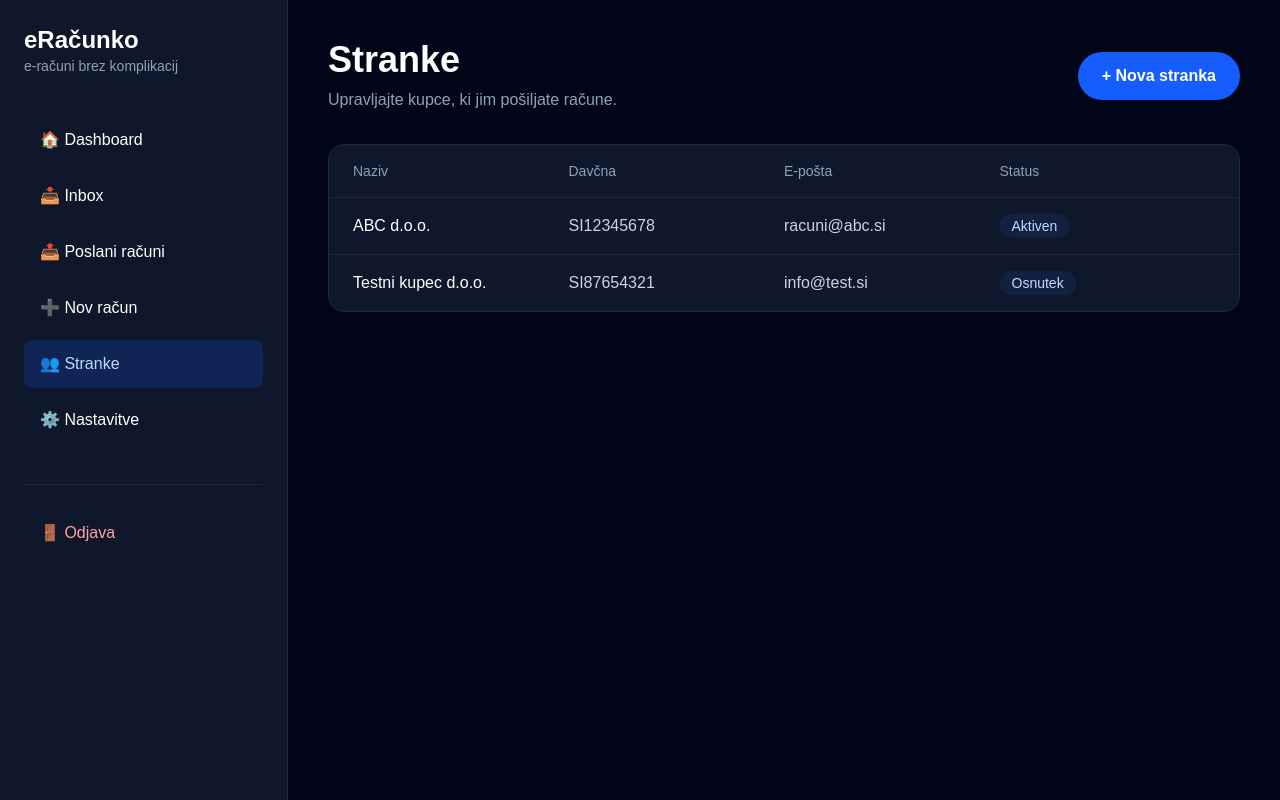
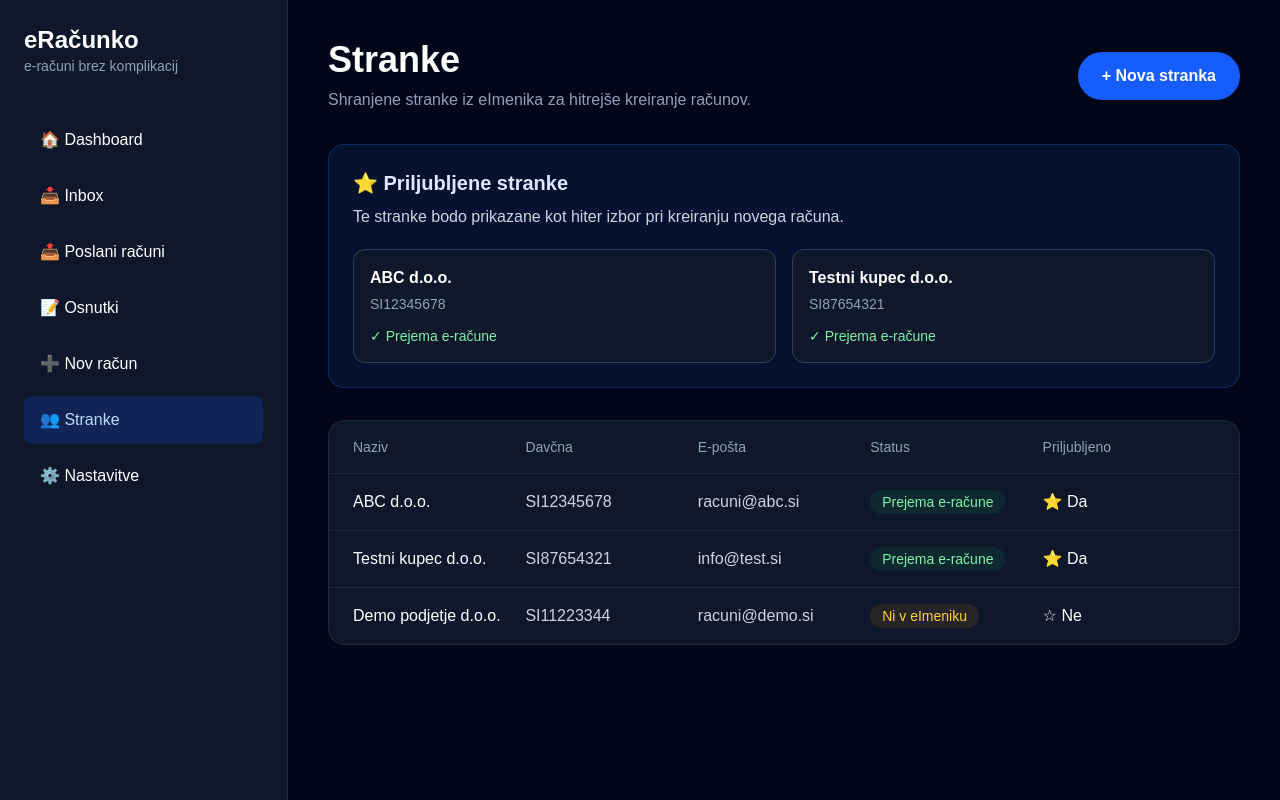
Before and after one commit to BenjaminStrmole/eracunko, a Next.js app: page /customers in a window 1280 px wide. Built offline with nearby package versions, Linux system fonts and the light colour scheme.

Commit message:
Add favorite customers UI

```diff
--- a/app/customers/new/page.tsx
+++ b/app/customers/new/page.tsx
@@ -11,7 +11,8 @@ export default function NewCustomerPage() {
           <nav className="space-y-2">
             <a href="/dashboard" className="block rounded-lg px-4 py-3 hover:bg-slate-800">🏠 Dashboard</a>
             <a href="/inbox" className="block rounded-lg px-4 py-3 hover:bg-slate-800">📥 Inbox</a>
-            <a href="/inbox" className="block rounded-lg px-4 py-3 hover:bg-slate-800">📤 Poslani računi</a>
+            <a href="/sent" className="block rounded-lg px-4 py-3 hover:bg-slate-800">📤 Poslani računi</a>
+            <a href="/drafts" className="block rounded-lg px-4 py-3 hover:bg-slate-800">📝 Osnutki</a>
             <a href="/invoices/new" className="block rounded-lg px-4 py-3 hover:bg-slate-800">➕ Nov račun</a>
             <a href="/customers" className="block rounded-lg bg-blue-600/20 px-4 py-3 text-blue-200">👥 Stranke</a>
             <a href="/settings" className="block rounded-lg px-4 py-3 hover:bg-slate-800">⚙️ Nastavitve</a>
@@ -27,7 +28,7 @@ export default function NewCustomerPage() {
             <h2 className="mt-4 text-4xl font-bold">Nova stranka</h2>
 
             <p className="mt-2 text-slate-400">
-              Poiščite podjetje po davčni številki in preverite, ali lahko prejema e-račune.
+              Poiščite podjetje po davčni številki, preverite prejem e-računov in ga shranite v šifrant.
             </p>
           </div>
 
@@ -43,7 +44,7 @@ export default function NewCustomerPage() {
               />
 
               <button className="rounded-lg bg-blue-600 px-6 py-3 font-semibold hover:bg-blue-500">
-                Poišči
+                Poišči v eImeniku
               </button>
             </div>
 
@@ -53,23 +54,27 @@ export default function NewCustomerPage() {
               <h3 className="mt-2 text-2xl font-bold">ABC d.o.o.</h3>
 
               <div className="mt-4 grid gap-3 text-sm text-slate-300 md:grid-cols-2">
-                <div>
-                  <span className="text-slate-500">Davčna:</span> SI12345678
-                </div>
-                <div>
-                  <span className="text-slate-500">Status:</span> Prejema e-račune
-                </div>
-                <div>
-                  <span className="text-slate-500">eLokacija:</span> C:SI12345678
-                </div>
-                <div>
-                  <span className="text-slate-500">Format:</span> eSLOG 2.0
-                </div>
+                <div><span className="text-slate-500">Davčna:</span> SI12345678</div>
+                <div><span className="text-slate-500">Status:</span> Prejema e-račune</div>
+                <div><span className="text-slate-500">eLokacija:</span> C:SI12345678</div>
+                <div><span className="text-slate-500">Format:</span> eSLOG 2.0</div>
               </div>
 
-              <button className="mt-6 rounded-lg bg-green-600 px-6 py-3 font-semibold hover:bg-green-500">
-                Shrani v šifrant strank
-              </button>
+              <div className="mt-6 flex flex-col gap-3 sm:flex-row">
+                <a
+                  href="/customers"
+                  className="rounded-lg bg-green-600 px-6 py-3 text-center font-semibold hover:bg-green-500"
+                >
+                  Shrani v šifrant strank
+                </a>
+
+                <a
+                  href="/customers"
+                  className="rounded-lg border border-yellow-400/30 bg-yellow-500/10 px-6 py-3 text-center font-semibold text-yellow-200 hover:bg-yellow-500/20"
+                >
+                  ⭐ Shrani kot priljubljeno
+                </a>
+              </div>
             </div>
 
             <div className="mt-6 rounded-2xl border border-amber-500/20 bg-amber-500/10 p-5">
@@ -80,7 +85,7 @@ export default function NewCustomerPage() {
               </h3>
 
               <p className="mt-3 text-slate-300">
-                Prejemnika nismo našli v omrežju ali pa trenutno ne sprejema izbranega tipa dokumenta.
+                Prejemnika nismo našli v omrežju ali trenutno ne sprejema izbranega tipa dokumenta.
                 Predlagamo, da se obrnete na stranko in jo obvestite, da ji želite račun poslati
                 po elektronski in varni poti.
               </p>
--- a/app/customers/page.tsx
+++ b/app/customers/page.tsx
@@ -4,13 +4,22 @@ export default function CustomersPage() {
       name: "ABC d.o.o.",
       vat: "SI12345678",
       email: "racuni@abc.si",
-      status: "Aktiven",
+      status: "Prejema e-račune",
+      favorite: true,
     },
     {
       name: "Testni kupec d.o.o.",
       vat: "SI87654321",
       email: "info@test.si",
-      status: "Osnutek",
+      status: "Prejema e-račune",
+      favorite: true,
+    },
+    {
+      name: "Demo podjetje d.o.o.",
+      vat: "SI11223344",
+      email: "racuni@demo.si",
+      status: "Ni v eImeniku",
+      favorite: false,
     },
   ];
 
@@ -25,16 +34,13 @@ export default function CustomersPage() {
 
           <nav className="space-y-2">
             <a href="/dashboard" className="block rounded-lg px-4 py-3 hover:bg-slate-800">🏠 Dashboard</a>
-            <a href="#" className="block rounded-lg px-4 py-3 hover:bg-slate-800">📥 Inbox</a>
-            <a href="#" className="block rounded-lg px-4 py-3 hover:bg-slate-800">📤 Poslani računi</a>
+            <a href="/inbox" className="block rounded-lg px-4 py-3 hover:bg-slate-800">📥 Inbox</a>
+            <a href="/sent" className="block rounded-lg px-4 py-3 hover:bg-slate-800">📤 Poslani računi</a>
+            <a href="/drafts" className="block rounded-lg px-4 py-3 hover:bg-slate-800">📝 Osnutki</a>
             <a href="/invoices/new" className="block rounded-lg px-4 py-3 hover:bg-slate-800">➕ Nov račun</a>
             <a href="/customers" className="block rounded-lg bg-blue-600/20 px-4 py-3 text-blue-200">👥 Stranke</a>
             <a href="/settings" className="block rounded-lg px-4 py-3 hover:bg-slate-800">⚙️ Nastavitve</a>
           </nav>
-
-          <div className="mt-10 border-t border-slate-800 pt-6">
-            <a href="/login" className="block rounded-lg px-4 py-3 text-red-300 hover:bg-slate-800">🚪 Odjava</a>
-          </div>
         </aside>
 
         <section className="flex-1 p-10">
@@ -42,7 +48,7 @@ export default function CustomersPage() {
             <div>
               <h2 className="text-4xl font-bold">Stranke</h2>
               <p className="mt-2 text-slate-400">
-                Upravljajte kupce, ki jim pošiljate račune.
+                Shranjene stranke iz eImenika za hitrejše kreiranje računov.
               </p>
             </div>
 
@@ -54,27 +60,58 @@ export default function CustomersPage() {
             </a>
           </div>
 
+          <div className="mb-8 rounded-2xl border border-blue-500/20 bg-blue-500/10 p-6">
+            <h3 className="text-xl font-bold text-blue-100">⭐ Priljubljene stranke</h3>
+            <p className="mt-2 text-slate-300">
+              Te stranke bodo prikazane kot hiter izbor pri kreiranju novega računa.
+            </p>
+
+            <div className="mt-5 grid gap-4 md:grid-cols-2">
+              {customers
+                .filter((customer) => customer.favorite)
+                .map((customer) => (
+                  <a
+                    key={customer.vat}
+                    href="/invoices/new"
+                    className="rounded-xl border border-slate-700 bg-slate-900 p-4 hover:bg-slate-800"
+                  >
+                    <div className="font-bold">{customer.name}</div>
+                    <div className="mt-1 text-sm text-slate-400">{customer.vat}</div>
+                    <div className="mt-3 text-sm text-green-300">✓ {customer.status}</div>
+                  </a>
+                ))}
+            </div>
+          </div>
+
           <div className="rounded-2xl border border-slate-800 bg-slate-900">
-            <div className="grid grid-cols-4 border-b border-slate-800 px-6 py-4 text-sm text-slate-400">
+            <div className="grid grid-cols-5 border-b border-slate-800 px-6 py-4 text-sm text-slate-400">
               <div>Naziv</div>
               <div>Davčna</div>
               <div>E-pošta</div>
               <div>Status</div>
+              <div>Priljubljeno</div>
             </div>
 
             {customers.map((customer) => (
               <div
                 key={customer.vat}
-                className="grid grid-cols-4 border-b border-slate-800 px-6 py-4 last:border-b-0"
+                className="grid grid-cols-5 border-b border-slate-800 px-6 py-4 last:border-b-0"
               >
                 <div className="font-medium">{customer.name}</div>
                 <div className="text-slate-300">{customer.vat}</div>
                 <div className="text-slate-300">{customer.email}</div>
                 <div>
-                  <span className="rounded-full bg-blue-500/10 px-3 py-1 text-sm text-blue-200">
+                  <span
+                    className={`rounded-full px-3 py-1 text-sm ${
+                      customer.status === "Prejema e-račune"
+                        ? "bg-green-500/10 text-green-300"
+                        : "bg-amber-500/10 text-amber-300"
+                    }`}
+                  >
                     {customer.status}
                   </span>
                 </div>
+                <div>{customer.favorite ? "⭐ Da" : "☆ Ne"}</div>
               </div>
             ))}
           </div>
```
